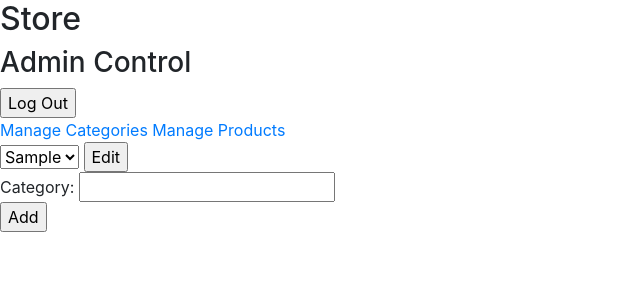
After one commit to JBrandt72/SE26605, a PHP site: page /shoppingcart/admin/crudcat.php in a window 1280 px wide. The commit adds this page. Shown: the top 300 px of the page, without its empty margins (0-640 px from the left). Run offline with PHP 8.4, Linux system fonts and the light colour scheme; tables that the repository leaves empty or names only in its code hold one stand-in row (values such as "Sample post").

Commit message:
Categories Page Crud 1.0

```diff
--- /dev/null
+++ b/shoppingcart/admin/adminheader.php
@@ -0,0 +1,28 @@
+<?php
+/**
+ * Created by PhpStorm.
+ * User: 005501496
+ * Date: 11/29/2017
+ * Time: 10:49 AM
+ */
+
+?>
+
+<!DOCTYPE html>
+<html lang="en">
+<head>
+    <meta charset="UTF-8">
+    <title>Shopping cart</title>
+    <link rel="stylesheet" href="https://maxcdn.bootstrapcdn.com/bootstrap/4.0.0-beta.2/css/bootstrap.min.css" integrity="sha384-PsH8R72JQ3SOdhVi3uxftmaW6Vc51MKb0q5P2rRUpPvrszuE4W1povHYgTpBfshb" crossorigin="anonymous">
+    <!-- css links go here -->
+    <!-- js links go here -->
+</head>
+<body>
+<header>
+    <h2>Store</h2>
+    <h3>Admin Control</h3><input type="submit" name="action" value="Log Out"><br />
+    <a href="index.php">Manage Categories</a>
+    <a href="search.php">Manage Products</a>
+
+</header>
+<section>
--- /dev/null
+++ b/shoppingcart/admin/crudcat.php
@@ -0,0 +1,51 @@
+<?php
+/**
+ * Created by PhpStorm.
+ * User: Mortimer
+ * Date: 12/4/2017
+ * Time: 6:44 PM
+ */
+
+    require_once("dbconn.php");
+    include_once("adminheader.php");
+    require_once("functions.php");
+
+    $db = dbConn(); //Connects to db
+    $action = filter_input(INPUT_GET, 'action', FILTER_SANITIZE_STRING) ??          //Saves all user input to variables
+        filter_input(INPUT_POST, 'action', FILTER_SANITIZE_STRING) ?? NULL;
+    $categories = getAllCats($db);
+    $category = filter_input(INPUT_POST, 'category', FILTER_SANITIZE_STRING) ?? "";
+    $button = "Add";
+?>
+
+
+<section>
+    <form method="get" action="#">
+        <select name="Categories">
+            <?php echo dropDownForm($categories) ?>
+        </select>
+        <input type="submit" name="action" value="Edit">
+    </form>
+    <form method="post" action="#">
+        Category: <input type="text" name="category" value=""/><br />
+        <input type="submit" name="action" value="<?php echo $button; ?>">
+    </form>
+</section>
+
+
+
+
+<?php
+    if($action == "Add") {
+        echo addCategory($db, $category); //If statement to call function to add new record
+    }
+
+switch ($action) {
+    case 'Add':
+        echo addCategory($db, $category); //If statement to call function to add new record
+        break;
+    case 'Edit':
+        $button = "Update";
+
+        break;
+}
--- a/shoppingcart/admin/functions.php
+++ b/shoppingcart/admin/functions.php
@@ -30,3 +30,38 @@ function getUserLogin($db, $email)
         die("There was a problem getting the record.");
     }
 }
+
+
+function getAllCats($db){
+    $sql = "SELECT * FROM categories";
+    $stmt = $db->prepare($sql);
+    $stmt->execute();
+    return $stmt->fetchAll(PDO::FETCH_ASSOC);
+}
+
+function dropDownForm($cats){
+    $form = "";
+    foreach($cats as $cat) {
+        $form .= "<option value='" . $cat['category_id'] . "'";
+        /*
+        if($_GET['Sites'] == $cat['site_id']){
+            $form .= "selected='selected'";
+        }
+        */
+        $form .= ">" . $cat['category'] . "</option>";
+    }
+    return $form;
+}
+
+
+function addCategory($db, $category){  //Function to add a new actor to the database
+    try{
+        $sql = $db->prepare("INSERT INTO categories VALUES (null, :category)"); //sql statement to add placeholders to database
+        $sql->bindParam(':category', $category);
+
+        $sql->execute();
+        return $sql->rowCount() . " rows inserted";
+    } catch (PDOException $e) {
+        die("There was a problem adding the record."); //Error message if it fails to add new data to the db
+    }
+}
--- a/shoppingcart/admin/login.php
+++ b/shoppingcart/admin/login.php
@@ -6,7 +6,7 @@
  * Time: 11:03 AM
  */
 
-    require_once("../assets/dbconn.php");
+    require_once("dbconn.php");
     include_once("../assets/header.php");
     require_once("functions.php");
     include_once("loginform.php");
@@ -41,6 +41,7 @@
 
                 session_start(); //indicates that this script will need access to session vars
                 $_SESSION['userID']  = $user['user_id'];
+                header('Location: admin.php');
 
             } else {
                 echo "invalid";
```
Also changed, not shown: shoppingcart/admin/admin.php (+25 -0 lines), shoppingcart/admin/crudprod.php (added, +7 -0 lines), shoppingcart/admin/dbconn.php (renamed from shoppingcart/assets/dbconn.php).
